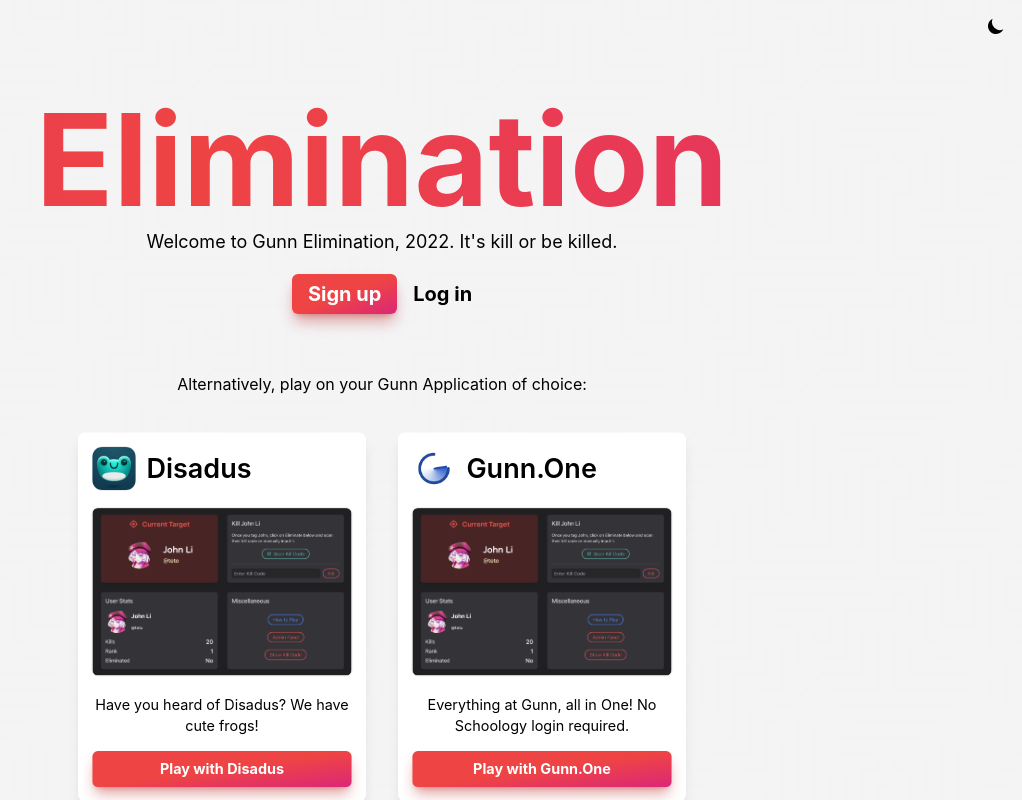
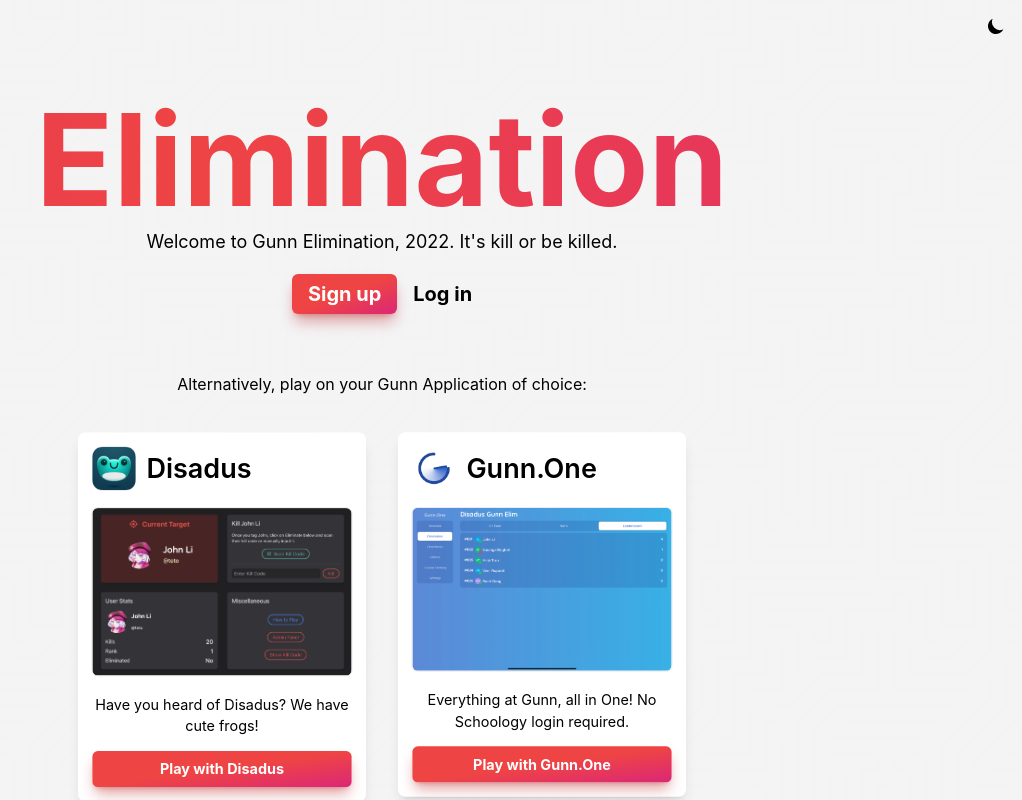
Before and after one commit to gunn-elimination/elimination-2022, a Next.js app: page / in a window 1280 px wide. Shown: the whole page, without its empty margins (258-1280 px from the left). Built offline with nearby package versions, Linux system fonts and the light colour scheme; no server answers.

Commit message:
jhk;b;kj

```diff
--- a/pages/index.tsx
+++ b/pages/index.tsx
@@ -20,7 +20,7 @@ export default function Home() {
         name="Gunn.One"
         href="https://gunn.one/app/elimination"
         icon="/apps/gunn-one.png"
-        img="/apps/disadus-dark.png"
+        img="/apps/6FDDF687-BD89-4D99-9CF6-2D6272111977.jpeg"
         key={"gunn1"}
       >
         Everything at Gunn, all in One! No Schoology login required.
```
